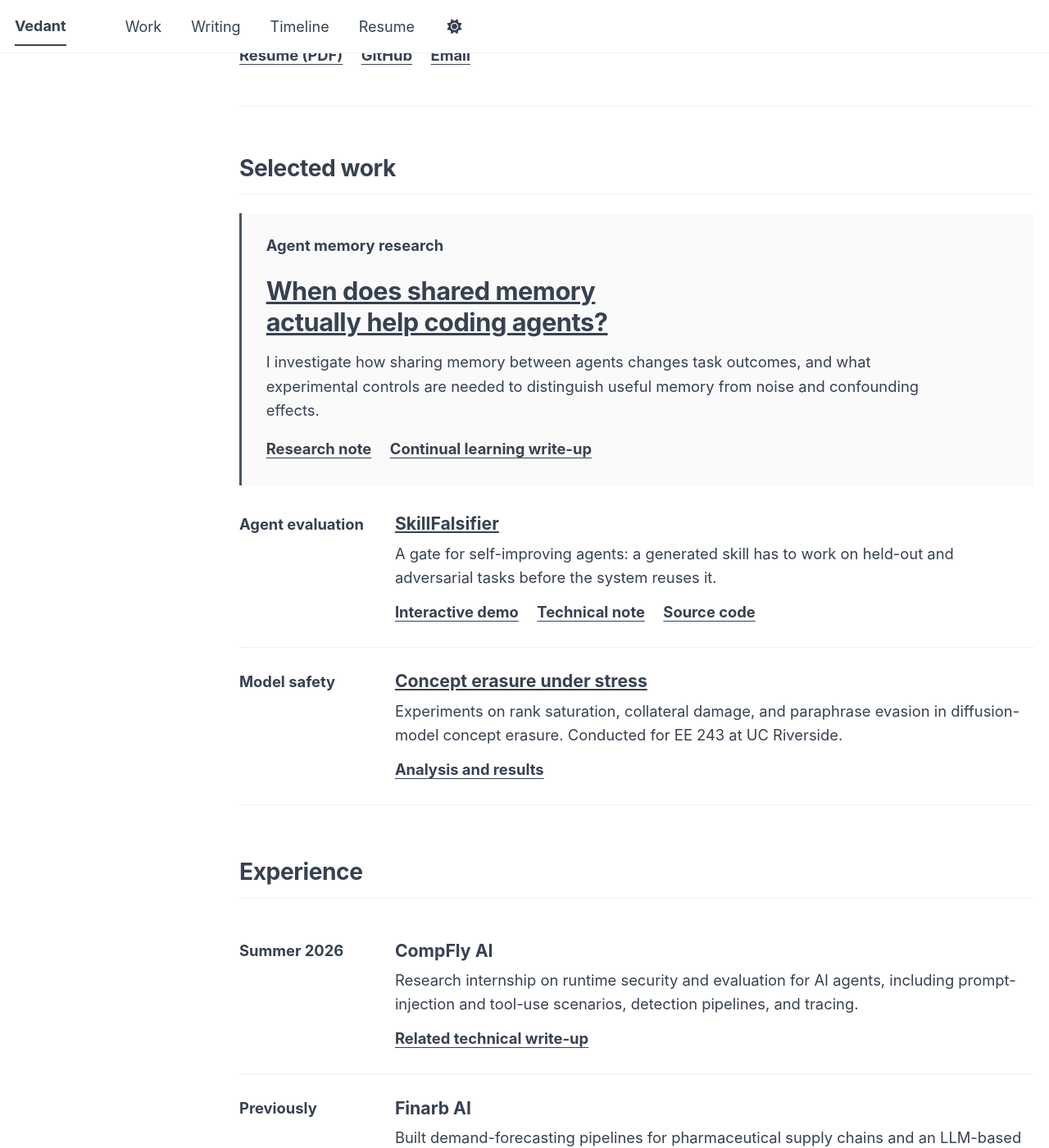
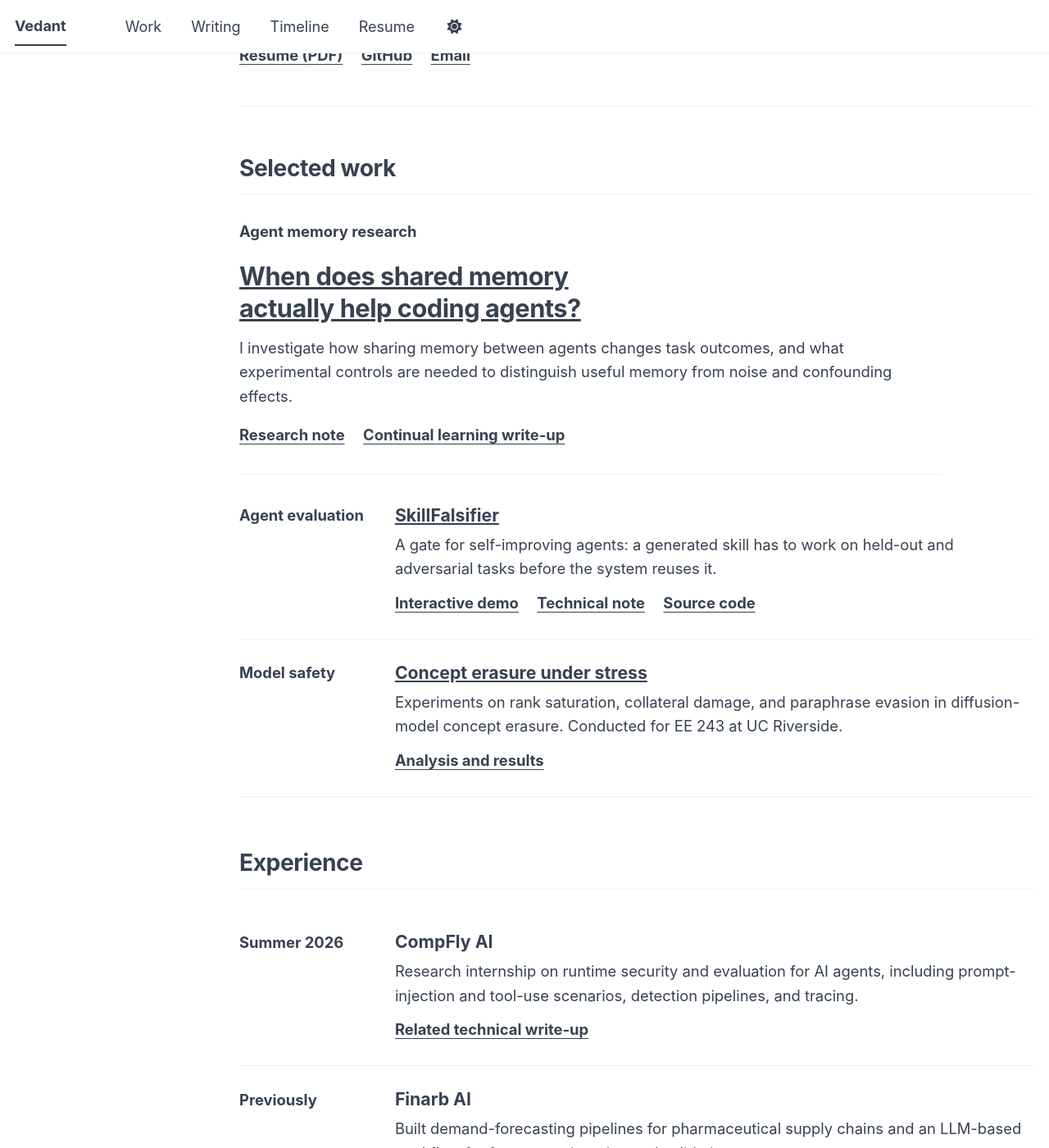
Before and after one commit to Vedant2100/vedant2100.github.io, a Jekyll site: the page built from _pages/about.md, in a window 1280 px wide and 1400 px high, scrolled down 510 px. Shown: the whole window at 82% size. Built offline with Jekyll 4.4.1, drawn with Linux system fonts in a browser that asks for light colours; some web fonts are replaced; a script bundle is joined from its source files by our own code; library files that are not in the unit come from our copies.

Commit message:
Use typography, not a highlighted card, for flagship research

```diff
--- a/assets/css/main.scss
+++ b/assets/css/main.scss
@@ -145,10 +145,10 @@
 }
 
 .home-feature {
-  margin: 0 0 0.35rem;
-  padding: 1.5rem 1.65rem 1.55rem;
-  border-left: 3px solid var(--global-base-color);
-  background: var(--global-code-background-color);
+  max-width: 74ch;
+  margin: 0 0 0.5rem;
+  padding: 0.55rem 0 1.7rem;
+  border-bottom: 1px solid var(--global-border-color);
 }
 
 .home-feature h3 {
@@ -325,7 +325,7 @@
   }
 
   .home-feature {
-    padding: 1.2rem 1.15rem;
+    padding: 0.25rem 0 1.35rem;
   }
 
   .home-item {
```
